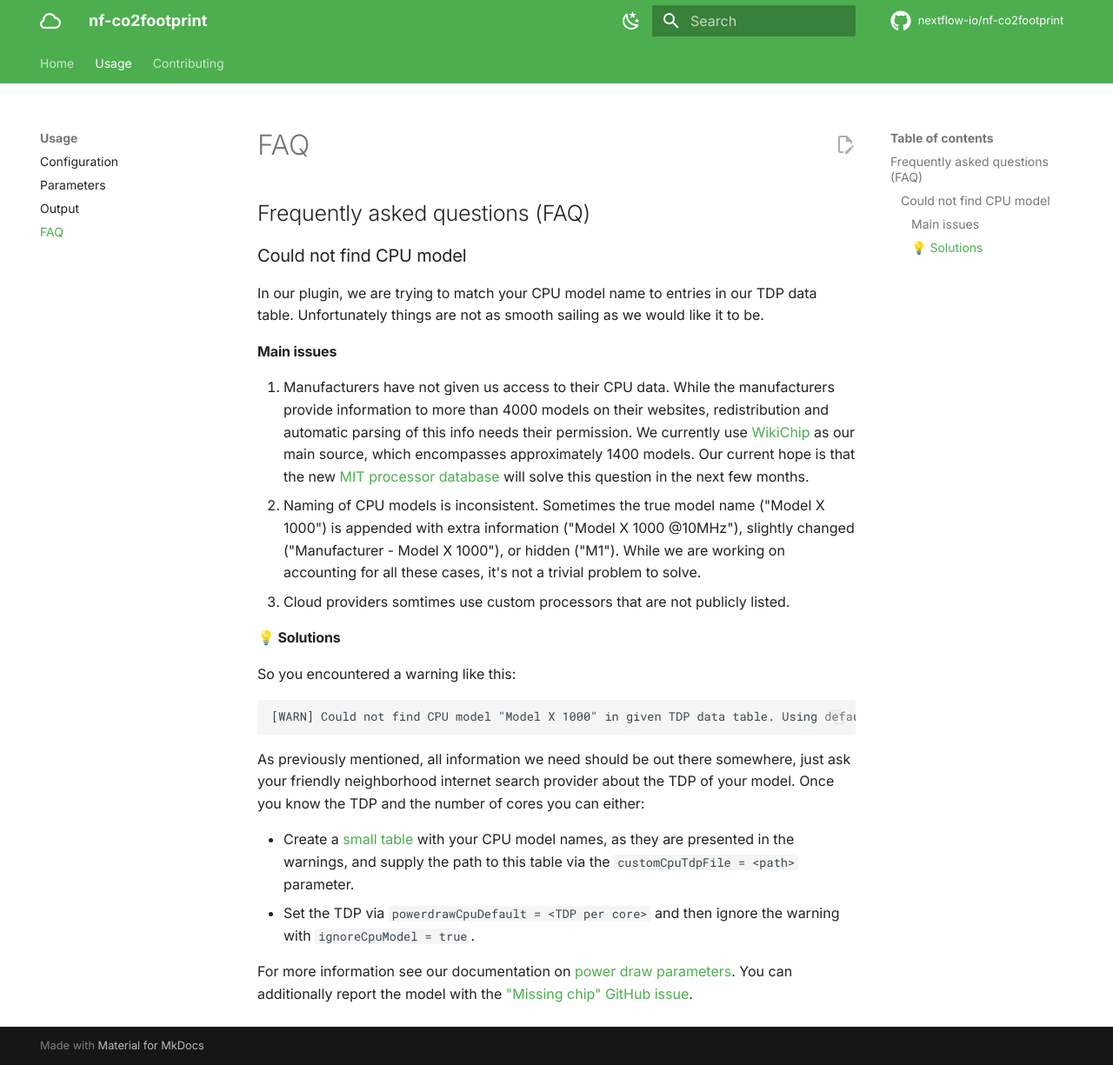
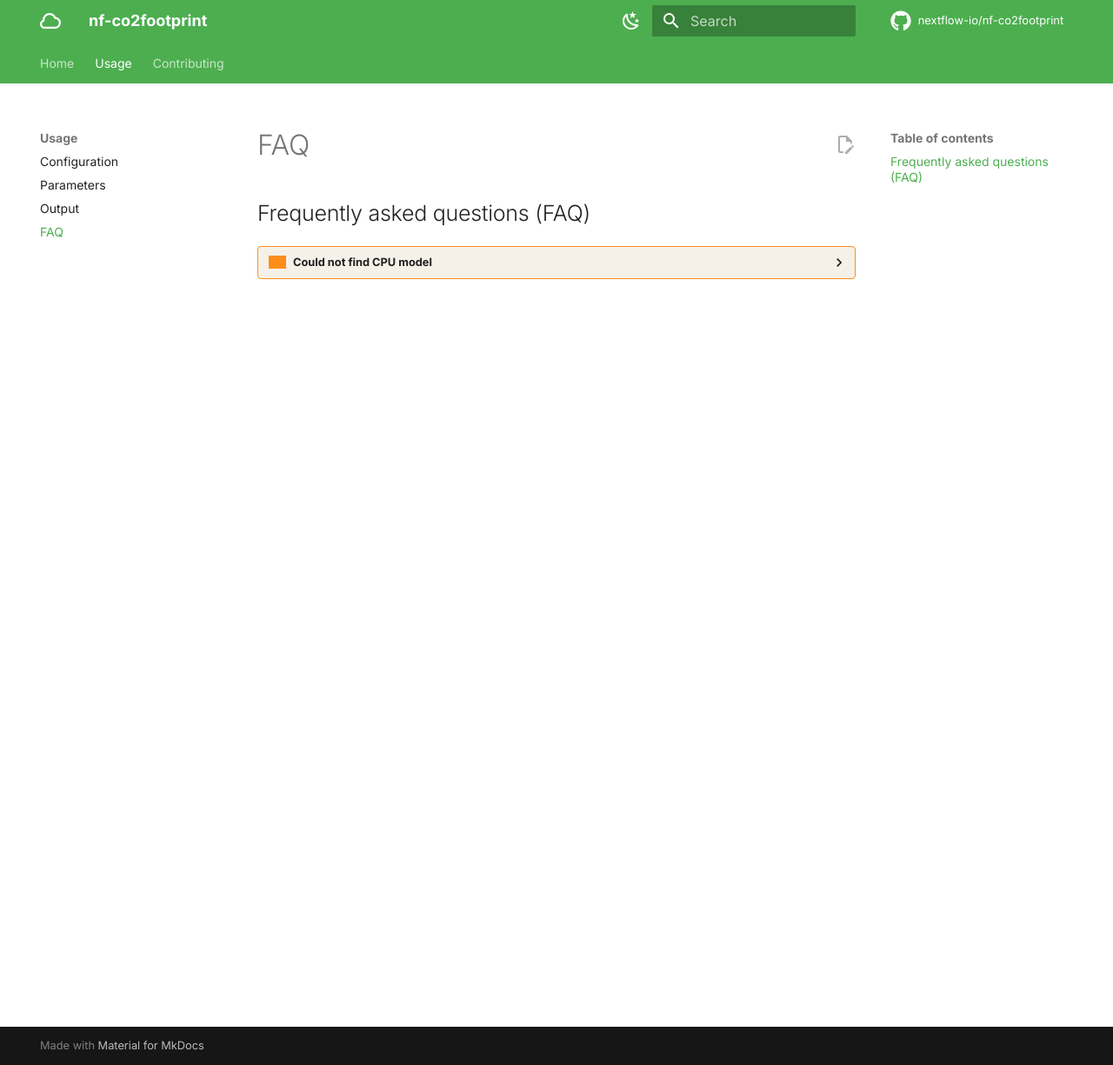
Before and after one commit to nextflow-io/nf-co2footprint, an MkDocs documentation site: the page built from docs/usage/FAQ.md, in a window 1280 px wide and 1225 px high. Shown: the whole window at 87% size. Built offline with MkDocs 1.6.1 and Material for MkDocs 9.7.7, drawn with Linux system fonts in a browser that asks for light colours; comment, search, counter and statistics services are not loaded; grey boxes are pictures that could not be loaded.

Commit message:
Refactor: Made FAQ points expandable
Signed-off-by: Josua Carl <josua.carl@uni-tuebingen.de>

````diff
--- /dev/null
+++ b/docs/style.css
@@ -0,0 +1,16 @@
+:root {
+  --md-admonition-icon--faq: url(assets/faq.svg)}
+.md-typeset .admonition.faq,
+.md-typeset details.faq {
+  border-color: #FF8D1A;
+}
+.md-typeset .faq > .admonition-title,
+.md-typeset .faq > summary {
+  background-color: rgba(155, 120, 43, 0.1);
+}
+.md-typeset .faq > .admonition-title::before,
+.md-typeset .faq > summary::before {
+  background-color: #FF8D1A;
+  -webkit-mask-image: var(--md-admonition-icon--faq);
+          mask-image: var(--md-admonition-icon--faq);
+}
--- a/docs/usage/FAQ.md
+++ b/docs/usage/FAQ.md
@@ -1,30 +1,34 @@
 ## Frequently asked questions (FAQ)
 
-### Could not find CPU model
-In our plugin, we are trying to match your CPU model name to entries in our TDP data table. Unfortunately things are not
-as smooth sailing as we would like it to be.
+<a id="cpu-model"></a>
+??? faq "Could not find CPU model"
+    In our plugin, we are trying to match your CPU model name to entries in our TDP data table. Unfortunately things are not
+    as smooth sailing as we would like it to be.
 
-#### Main issues
-1. Manufacturers have not given us access to their CPU data. While the manufacturers provide information to more than 4000 models
-on their websites, redistribution and automatic parsing of this info needs their permission. We currently use
-[WikiChip](https://en.wikichip.org/wiki/WikiChip) as our main source, which encompasses approximately 1400 models.
-Our current hope is that the new [MIT processor database](https://processordb.mit.edu) will solve this question in the next few months.
-2. Naming of CPU models is inconsistent. Sometimes the true model name ("Model X 1000") is appended with
-extra information ("Model X 1000 @10MHz"), slightly changed ("Manufacturer - Model X 1000"), or hidden ("M1"). While
-we are working on accounting for all these cases, it's not a trivial problem to solve.
-3. Cloud providers somtimes use custom processors that are not publicly listed.
+    **Main issues**
 
-#### 💡 Solutions
-So you encountered a warning like this:
-```
-[WARN] Could not find CPU model "Model X 1000" in given TDP data table. Using default CPU power draw value (100.0 W).
-```
-As previously mentioned, all information we need should be out there somewhere, just ask your friendly neighborhood
-internet search provider about the TDP of your model. Once you know the TDP and the number of cores you can either:
+    1. Manufacturers have not given us access to their CPU data. While the manufacturers provide information to more than 4000 models
+        on their websites, redistribution and automatic parsing of this info needs their permission. We currently use
+        [WikiChip](https://en.wikichip.org/wiki/WikiChip) as our main source, which encompasses approximately 1400 models.
+        Our current hope is that the new [MIT processor database](https://processordb.mit.edu) will solve this question in the next few months.
+    2. Naming of CPU models is inconsistent. Sometimes the true model name ("Model X 1000") is appended with
+        extra information ("Model X 1000 @10MHz"), slightly changed ("Manufacturer - Model X 1000"), or hidden ("M1"). While
+        we are working on accounting for all these cases, it's not a trivial problem to solve.
+    3. Cloud providers somtimes use custom processors that are not publicly listed.
 
-- Create a [small table](./parameters.md#custom-tdp-table) with your CPU model names, as they are presented in the warnings, and
-supply the path to this table via the `customCpuTdpFile = <path>` parameter.
-- Set the TDP via `powerdrawCpuDefault = <TDP per core>` and then ignore the warning with `ignoreCpuModel = true`.
+    <br>
+    **💡 Solution**
 
-For more information see our documentation on [power draw parameters](./parameters.md#hardware-power-draw). You can additionally
-report the model with the ["Missing chip" GitHub issue](https://github.com/nextflow-io/nf-co2footprint/issues/new?template=missing_chip.yaml).
+    So you encountered a warning like this:
+    ```
+    [WARN] Could not find CPU model "Model X 1000" in given TDP data table. Using default CPU power draw value (100.0 W).
+    ```
+    As previously mentioned, all information we need should be out there somewhere, just ask your friendly neighborhood
+    internet search provider about the TDP of your model. Once you know the TDP and the number of cores you can either:
+
+    - Create a [small table](./parameters.md#custom-tdp-table) with your CPU model names, as they are presented in the warnings, and
+      supply the path to this table via the `customCpuTdpFile = <path>` parameter.
+    - Set the TDP via `powerdrawCpuDefault = <TDP per core>` and then ignore the warning with `ignoreCpuModel = true`.
+
+    For more information see our documentation on [power draw parameters](./parameters.md#hardware-power-draw). You can additionally
+    report the model with the ["Missing chip" GitHub issue](https://github.com/nextflow-io/nf-co2footprint/issues/new?template=missing_chip.yaml).
--- a/mkdocs.yml
+++ b/mkdocs.yml
@@ -82,3 +82,6 @@
 
 plugins:
   - search
+
+extra_css:
+  - style.css
````
Also changed, not shown: 2 other files.
